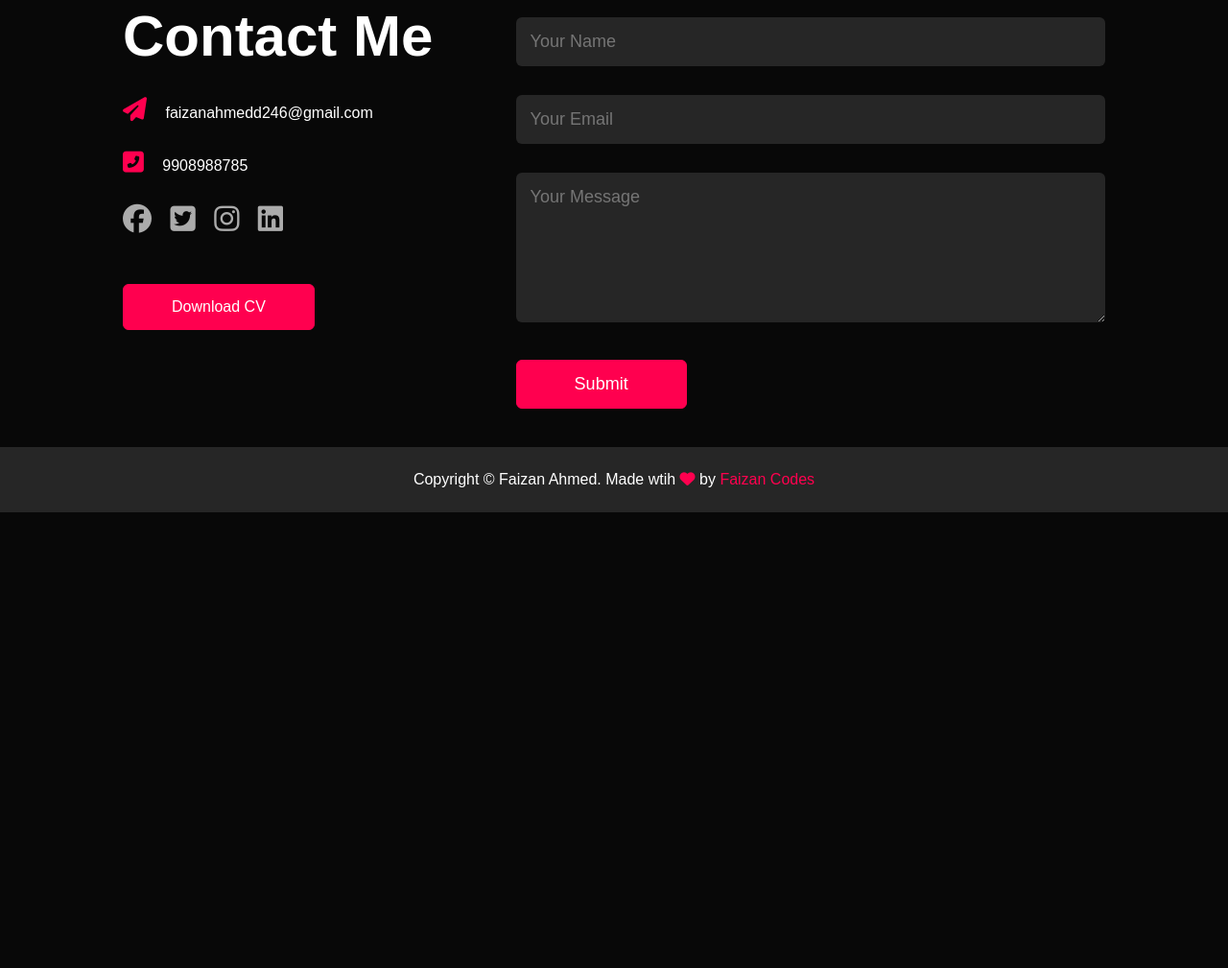
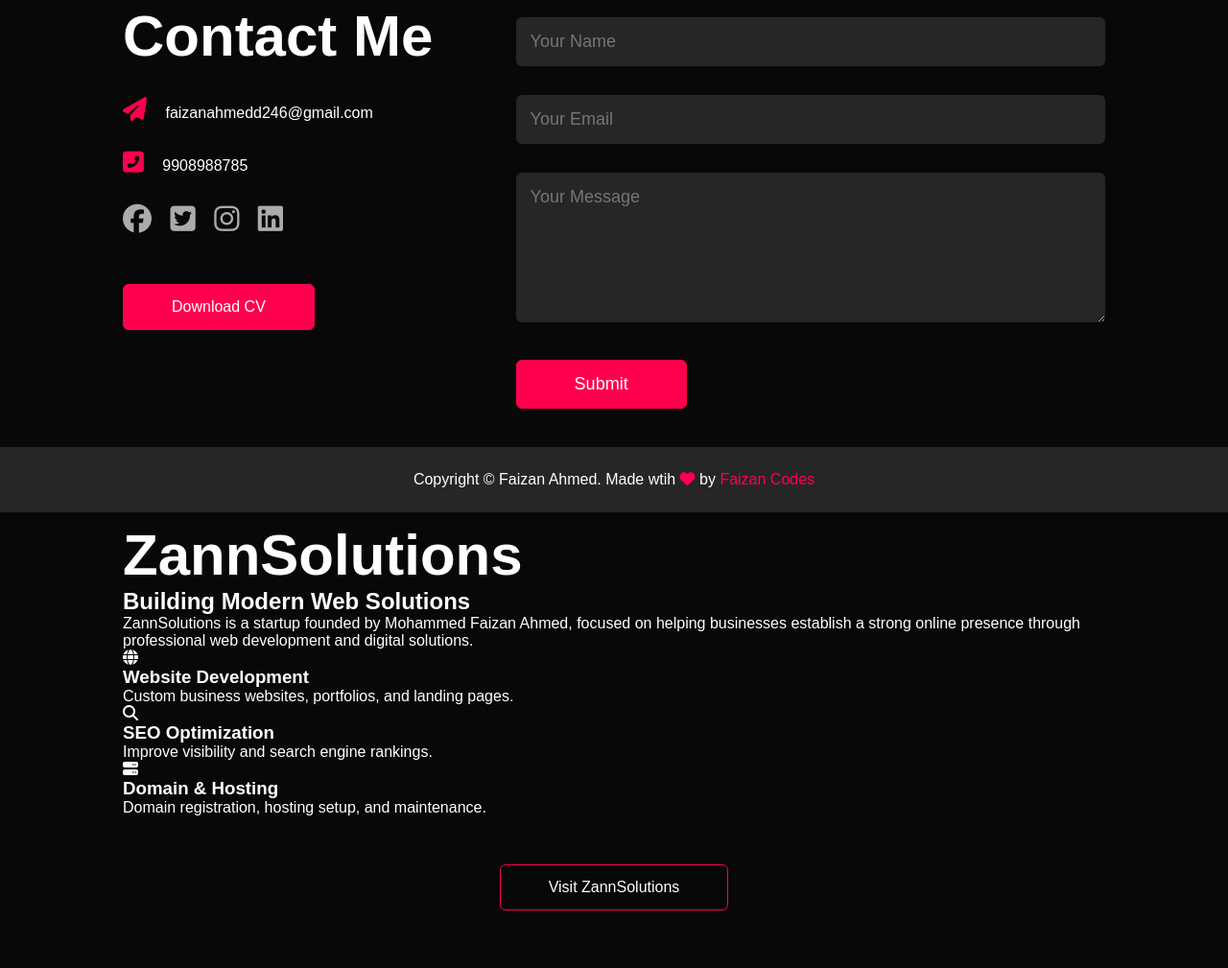
Before and after one commit to Faizanahmed246/updatedportfolio, a plain HTML site: page index.html in a window 1280 px wide. Shown: the part 2932-3941 px from the top of the page at 96% size. Before the commit the page ends 3466 px from the top, so only its background shows below. Drawn offline with Linux system fonts and the light colour scheme.

Commit message:
Refactor index.html for improved structure and readability

```diff
--- a/index.html
+++ b/index.html
@@ -188,6 +188,45 @@
         <p>Copyright © Faizan Ahmed. Made wtih <i class="fas fa-heart"></i> by <a href="https://www.youtube.com/@Faizancodes246">Faizan Codes</a></p>
     </div>
 </div>
+<section id="zannsolutions">
+    <div class="container">
+        <h1 class="sub-title">ZannSolutions</h1>
+
+        <div class="zann-box">
+            <h2>Building Modern Web Solutions</h2>
+
+            <p>
+                ZannSolutions is a startup founded by Mohammed Faizan Ahmed,
+                focused on helping businesses establish a strong online presence
+                through professional web development and digital solutions.
+            </p>
+
+            <div class="zann-services">
+                <div>
+                    <i class="fas fa-globe"></i>
+                    <h3>Website Development</h3>
+                    <p>Custom business websites, portfolios, and landing pages.</p>
+                </div>
+
+                <div>
+                    <i class="fas fa-search"></i>
+                    <h3>SEO Optimization</h3>
+                    <p>Improve visibility and search engine rankings.</p>
+                </div>
+
+                <div>
+                    <i class="fas fa-server"></i>
+                    <h3>Domain & Hosting</h3>
+                    <p>Domain registration, hosting setup, and maintenance.</p>
+                </div>
+            </div>
+
+            <a href="https://zannsolutions.vercel.app/" class="btn" target="_blank">
+                Visit ZannSolutions
+            </a>
+        </div>
+    </div>
+</section>
 
 
 
```
